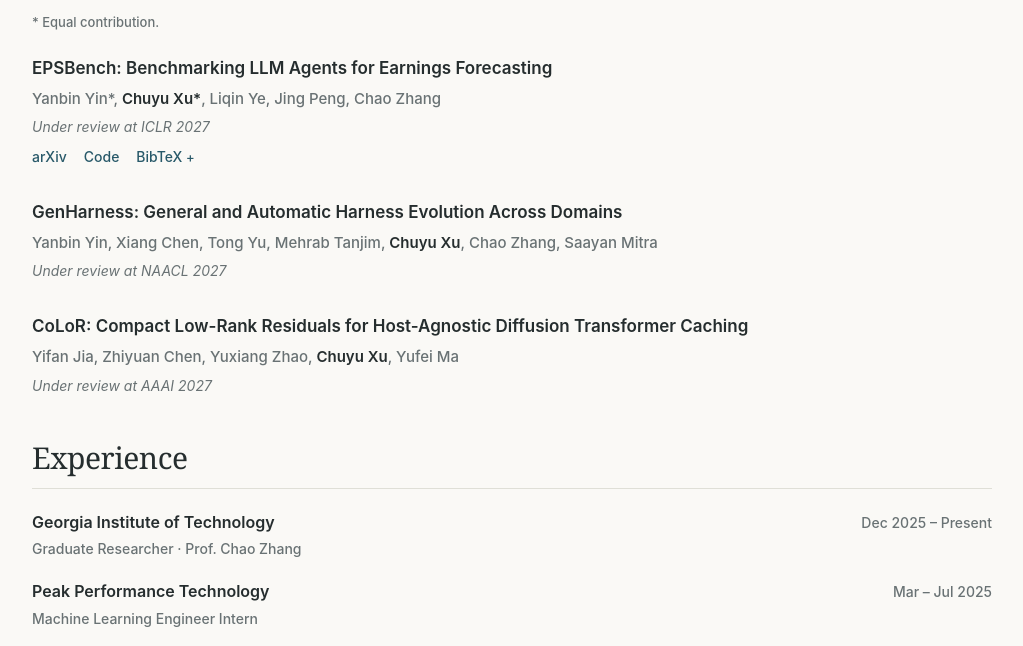
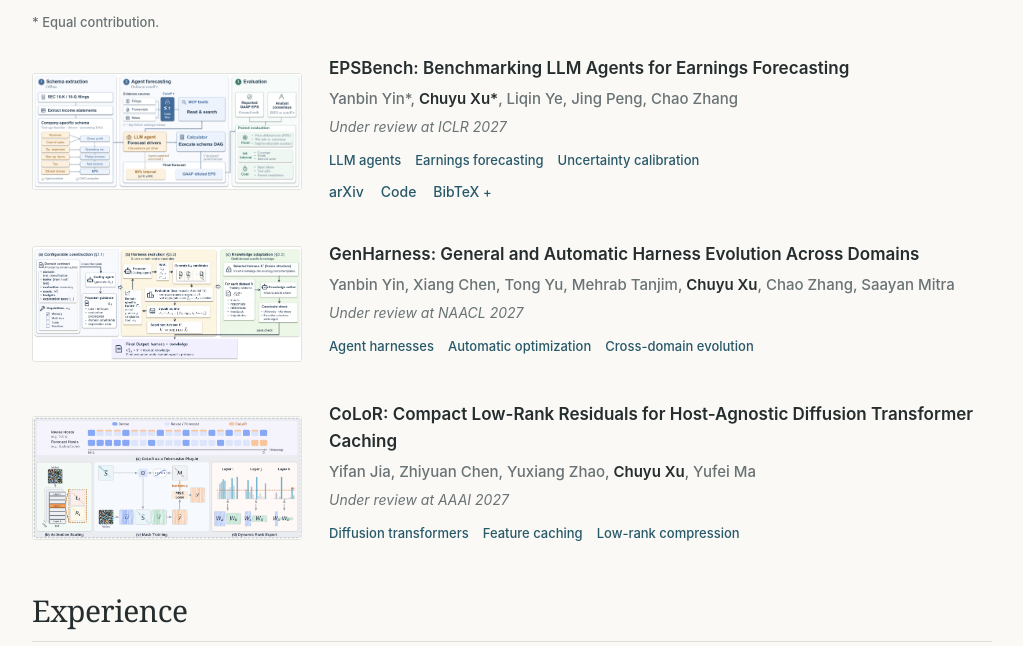
Before and after one commit to chuyuxu/chuyuxu.github.io, a plain HTML site: page index.html in a window 1280 px wide. Shown: the part 688-1334 px from the top of the page, without its empty margins (128-1151 px from the left). Drawn offline with Linux system fonts and the light colour scheme.

Commit message:
Show original paper figures and research keywords

```diff
--- a/index.html
+++ b/index.html
@@ -23,7 +23,7 @@
 </section>
 <section id="news" class="section news-section"><h2>News</h2><div class="news-item"><time datetime="2026-10">Oct 2026</time><p><a href="https://arxiv.org/abs/2610.38293">EPSBench</a> is now available on arXiv.</p></div></section>
 <section id="publications" class="section"><h2>Publications &amp; preprints</h2><p class="section-note">* Equal contribution.</p>
-<article class="publication"><h3><a href="https://arxiv.org/abs/2610.38293">EPSBench: Benchmarking LLM Agents for Earnings Forecasting</a></h3><p class="authors">Yanbin Yin*, <strong>Chuyu Xu*</strong>, Liqin Ye, Jing Peng, Chao Zhang</p><p class="venue">Under review at ICLR 2027</p><div class="paper-links"><a href="https://arxiv.org/abs/2610.38293" target="_blank" rel="noopener">arXiv</a><a href="https://github.com/chuyuxu/epsbench" target="_blank" rel="noopener">Code</a><button class="bibtex-toggle" type="button" aria-expanded="false" aria-controls="eps-bibtex">BibTeX <span aria-hidden="true">+</span></button></div><div class="bibtex-panel" id="eps-bibtex" hidden><pre><code>@misc{yin2026epsbench,
+<article class="publication"><a class="paper-figure-link" href="assets/epsbench.png" target="_blank" rel="noopener" title="Open original paper figure"><img class="paper-figure" src="assets/epsbench.png" alt="Figure 1 from EPSBench: schema extraction, agent forecasting, and evaluation." width="1364" height="584" loading="lazy"></a><div class="paper-details"><h3><a href="https://arxiv.org/abs/2610.38293">EPSBench: Benchmarking LLM Agents for Earnings Forecasting</a></h3><p class="authors">Yanbin Yin*, <strong>Chuyu Xu*</strong>, Liqin Ye, Jing Peng, Chao Zhang</p><p class="venue">Under review at ICLR 2027</p><ul class="paper-keywords" aria-label="Research keywords"><li>LLM agents</li><li>Earnings forecasting</li><li>Uncertainty calibration</li></ul><div class="paper-links"><a href="https://arxiv.org/abs/2610.38293" target="_blank" rel="noopener">arXiv</a><a href="https://github.com/chuyuxu/epsbench" target="_blank" rel="noopener">Code</a><button class="bibtex-toggle" type="button" aria-expanded="false" aria-controls="eps-bibtex">BibTeX <span aria-hidden="true">+</span></button></div><div class="bibtex-panel" id="eps-bibtex" hidden><pre><code>@misc{yin2026epsbench,
   title={EPSBench: Benchmarking LLM Agents for Earnings Forecasting},
   author={Yanbin Yin and Chuyu Xu and Liqin Ye and Jing Peng and Chao Zhang},
   year={2026},
@@ -31,9 +31,9 @@
   archivePrefix={arXiv},
   primaryClass={cs.CL},
   url={https://arxiv.org/abs/2610.38293}
-}</code></pre><button class="copy-citation" type="button">Copy BibTeX</button><span class="copy-feedback" role="status" aria-live="polite"></span></div></article>
-<article class="publication"><h3>GenHarness: General and Automatic Harness Evolution Across Domains</h3><p class="authors">Yanbin Yin, Xiang Chen, Tong Yu, Mehrab Tanjim, <strong>Chuyu Xu</strong>, Chao Zhang, Saayan Mitra</p><p class="venue">Under review at NAACL 2027</p></article>
-<article class="publication"><h3>CoLoR: Compact Low-Rank Residuals for Host-Agnostic Diffusion Transformer Caching</h3><p class="authors">Yifan Jia, Zhiyuan Chen, Yuxiang Zhao, <strong>Chuyu Xu</strong>, Yufei Ma</p><p class="venue">Under review at AAAI 2027</p></article>
+}</code></pre><button class="copy-citation" type="button">Copy BibTeX</button><span class="copy-feedback" role="status" aria-live="polite"></span></div></div></article>
+<article class="publication"><a class="paper-figure-link" href="assets/genharness.png" target="_blank" rel="noopener" title="Open original paper figure"><img class="paper-figure" src="assets/genharness.png" alt="Figure 1 from GenHarness: configurable construction, harness evolution, and knowledge adaptation." width="1490" height="630" loading="lazy"></a><div class="paper-details"><h3>GenHarness: General and Automatic Harness Evolution Across Domains</h3><p class="authors">Yanbin Yin, Xiang Chen, Tong Yu, Mehrab Tanjim, <strong>Chuyu Xu</strong>, Chao Zhang, Saayan Mitra</p><p class="venue">Under review at NAACL 2027</p><ul class="paper-keywords" aria-label="Research keywords"><li>Agent harnesses</li><li>Automatic optimization</li><li>Cross-domain evolution</li></ul></div></article>
+<article class="publication"><a class="paper-figure-link" href="assets/color.png" target="_blank" rel="noopener" title="Open original paper figure"><img class="paper-figure" src="assets/color.png" alt="Figure 2 from CoLoR: host attachment, activation scaling, mask training, and dynamic rank export." width="1786" height="816" loading="lazy"></a><div class="paper-details"><h3>CoLoR: Compact Low-Rank Residuals for Host-Agnostic Diffusion Transformer Caching</h3><p class="authors">Yifan Jia, Zhiyuan Chen, Yuxiang Zhao, <strong>Chuyu Xu</strong>, Yufei Ma</p><p class="venue">Under review at AAAI 2027</p><ul class="paper-keywords" aria-label="Research keywords"><li>Diffusion transformers</li><li>Feature caching</li><li>Low-rank compression</li></ul></div></article>
 </section>
 <section id="experience" class="section"><h2>Experience</h2><div class="experience-list">
 <div class="experience-row"><div><h3>Georgia Institute of Technology</h3><p>Graduate Researcher · Prof. Chao Zhang</p></div><time>Dec 2025 – Present</time></div>
--- a/style.css
+++ b/style.css
@@ -71,3 +71,16 @@ body { font-weight:450; }
 nav a,.profile-links a,.paper-links a,.bibtex-toggle { font-weight:500; }
 .authors,.venue,.experience-row p,.experience-row time { font-weight:450; }
 h3,.experience-row h3 { font-weight:600; }
+
+/* Compact workflow previews with a quiet keyword line. */
+.publication { display:grid; grid-template-columns:270px minmax(0,1fr); gap:27px; align-items:start; margin-bottom:36px; }
+.paper-figure { display:block; width:100%; height:auto; margin-top:3px; border:1px solid #e1e5de; border-radius:7px; }
+.paper-details { min-width:0; }
+.paper-keywords { display:flex; flex-wrap:wrap; gap:0 14px; list-style:none; margin:8px 0 6px; padding:0; color:var(--accent); font-size:13px; line-height:1.9; font-weight:500; }
+.paper-keywords li { white-space:nowrap; }
+@media(max-width:800px) and (min-width:601px) { .publication { grid-template-columns:220px minmax(0,1fr); gap:23px; } }
+@media(max-width:600px) { .publication { grid-template-columns:1fr; gap:15px; margin-bottom:32px; }.paper-figure { width:min(100%,360px); margin-top:0; }.paper-keywords { font-size:13px; gap:0 13px; margin-top:7px; } }
+
+.paper-figure-link { display:block; cursor:zoom-in; align-self:center; }
+.paper-figure { background:white; border-radius:3px; }
+@media(max-width:600px) { .paper-figure-link { width:min(100%,360px); } }
```
Also changed, not shown: assets/color.png (added), assets/epsbench.png (added), assets/genharness.png (added).
